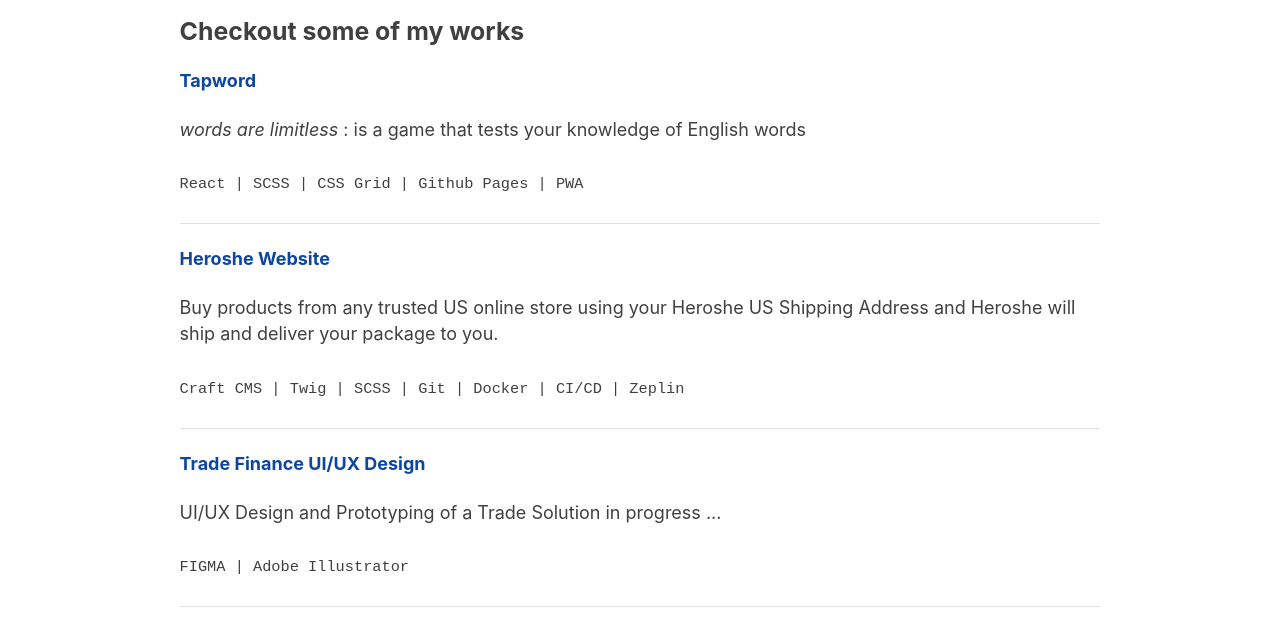
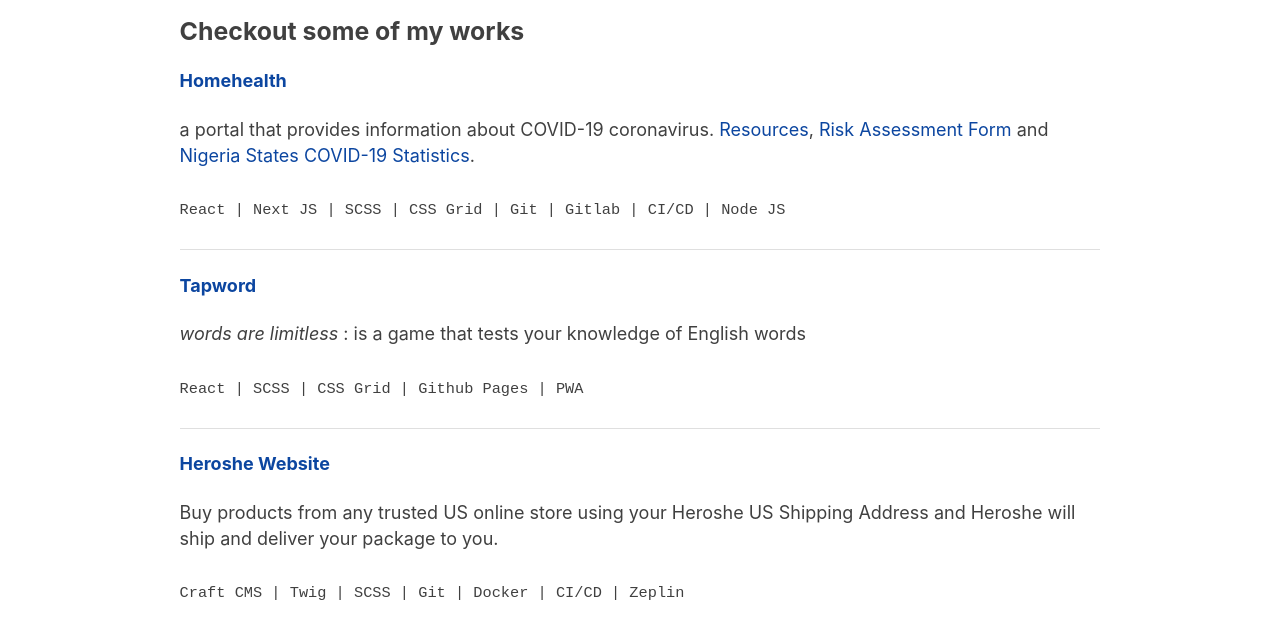
Before and after one commit to tunjioye/me, a Gatsby site: page /projects in a window 1280 px wide. Shown: the part 171-799 px from the top of the page. Built offline with nearby package versions, Linux system fonts and the light colour scheme; Gatsby itself is replaced by a stand-in of ours.

Commit message:
UPDATE : added homehealth to projects

```diff
--- a/me-md/projects.md
+++ b/me-md/projects.md
@@ -6,6 +6,14 @@
 ## Projects
 
 ### Checkout some of my works
+
+#### [Homehealth](https://homehealth.now.sh)
+
+a portal that provides information about COVID-19 coronavirus. [Resources](https://homehealth.now.sh/covid), [Risk Assessment Form](https://homehealth.now.sh/forms/risk-assessment) and [Nigeria States COVID-19 Statistics](https://homehealth.now.sh/covid/statistics).
+
+<samp>React | Next JS | SCSS | CSS Grid | Git | Gitlab | CI/CD | Node JS</samp>
+
+---
 
 #### [Tapword](https://tunjioye.github.io/tapword)
 
```
